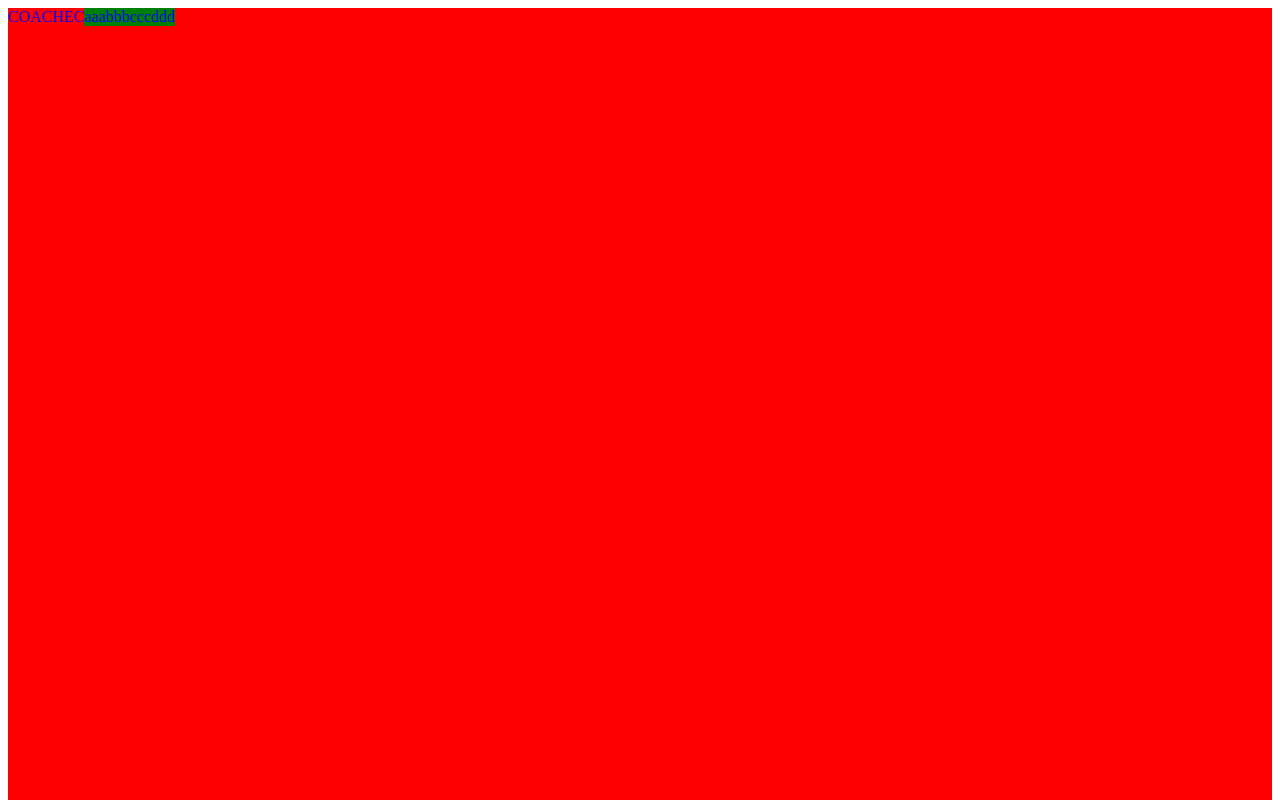
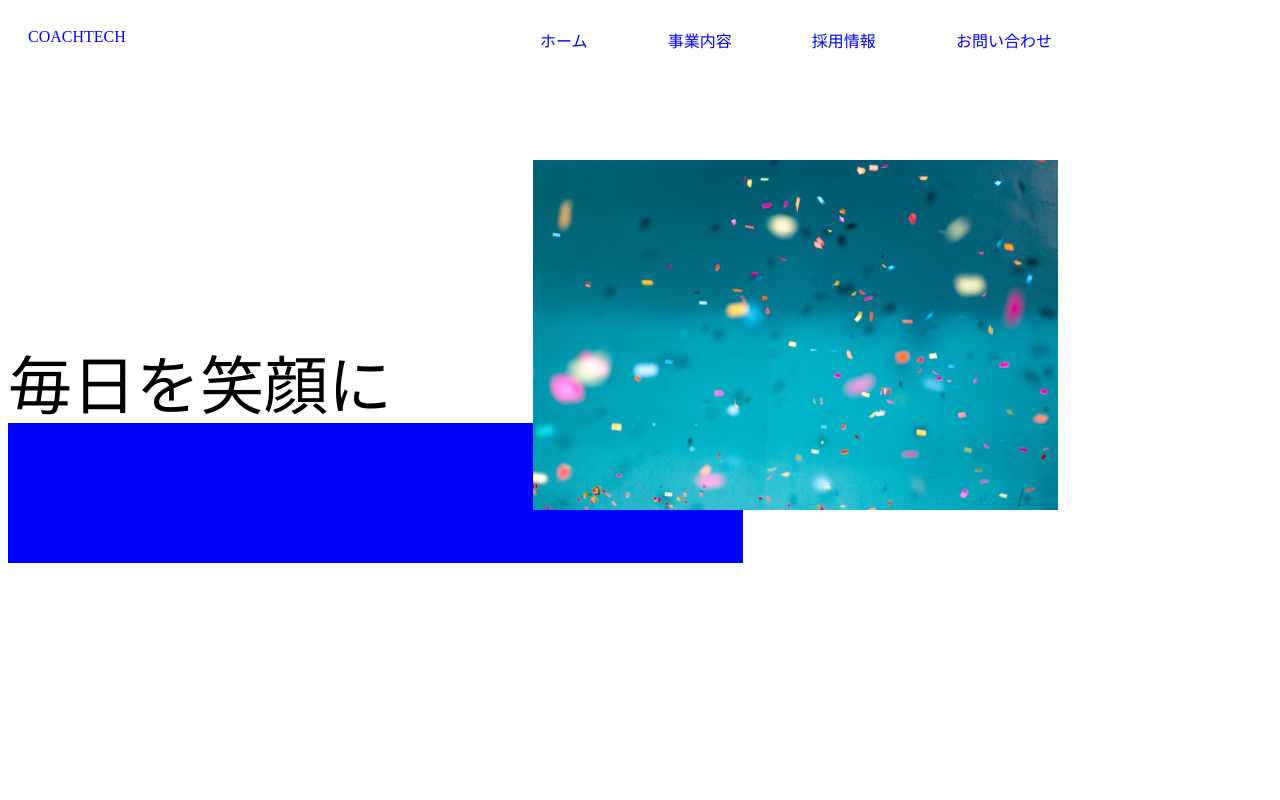
Before and after one commit to junnichi-tajima/CSS_test, a plain HTML site: page index.html in a window 1280 px wide. Shown: the top 800 px of the page. Drawn offline with Linux system fonts and the light colour scheme.

Commit message:
2nd commit

```diff
--- a/css/style.css
+++ b/css/style.css
@@ -1,20 +1,51 @@
+img.view {
+  margin: 0 0 0 auto;
+  display: block;
+  width: 50%;
+  z-index: 50;
+  position: relative;
+  top: 10%;
+}
+
+div.main {
+  position: absolute;
+  top: 20%;
+  /* height: 1024px; */
+  /* background-color:  green; */
+}
+
+div.mainiti {
+  font-size: 64px;
+  position: absolute;
+  top: 50%;
+  left: 0px;
+}
+
+div.block {
+  background-color: blue;
+  position: absolute;
+  width: 70%;
+  height: 40%;
+  top: 75%;
+  left: 0px;
+  z-index: 0;
+}
 
 .header {
-  width: 100px;
+  color: blue;
+  width: 1024px;
+  display: flex;
+  justify-content: space-between;
   position: fixed;
-  color:  blue;
-  display: flex;
-}
-
-.body {
-  height: 1200px;
-  background-color: red;
+  /* background-color: red; */
+  padding: 20px;
+  z-index: 100;
+  background-color: white;
 }
 
 .menu {
-  margin: 0 auto;
-  background-color: green;
-  justify-content: flex-end;
+  width: 512px;
   display: flex;
-  align-items: flex-end;
+  justify-content: space-between;z-index: 100;
+  background-color:  white;
 }
--- a/index.html
+++ b/index.html
@@ -12,16 +12,20 @@
 
 <body>
   <div class="header">
-    <div>COACHEC</div>
-
+    <div>COACHTECH</div>
     <div class="menu">
-      <div>aaa</div>
-      <div>bbb</div>
-      <div>ccc</div>
-      <div>ddd</div>
+      <div>ホーム</div>
+      <div>事業内容</div>
+      <div>採用情報</div>
+      <div>お問い合わせ</div>
     </div>
   </div>
-  <div class="body"></div>
+  <!-- <div class="mainiti">毎日を笑顔に</div> -->
+  <div class="main">
+    <img class="view" src="./img/firstview.jpeg" />
+    <div class="mainiti">毎日を笑顔に</div>
+    <div class="block"></div>
+  </div>
 </body>
 
 </html>
```
